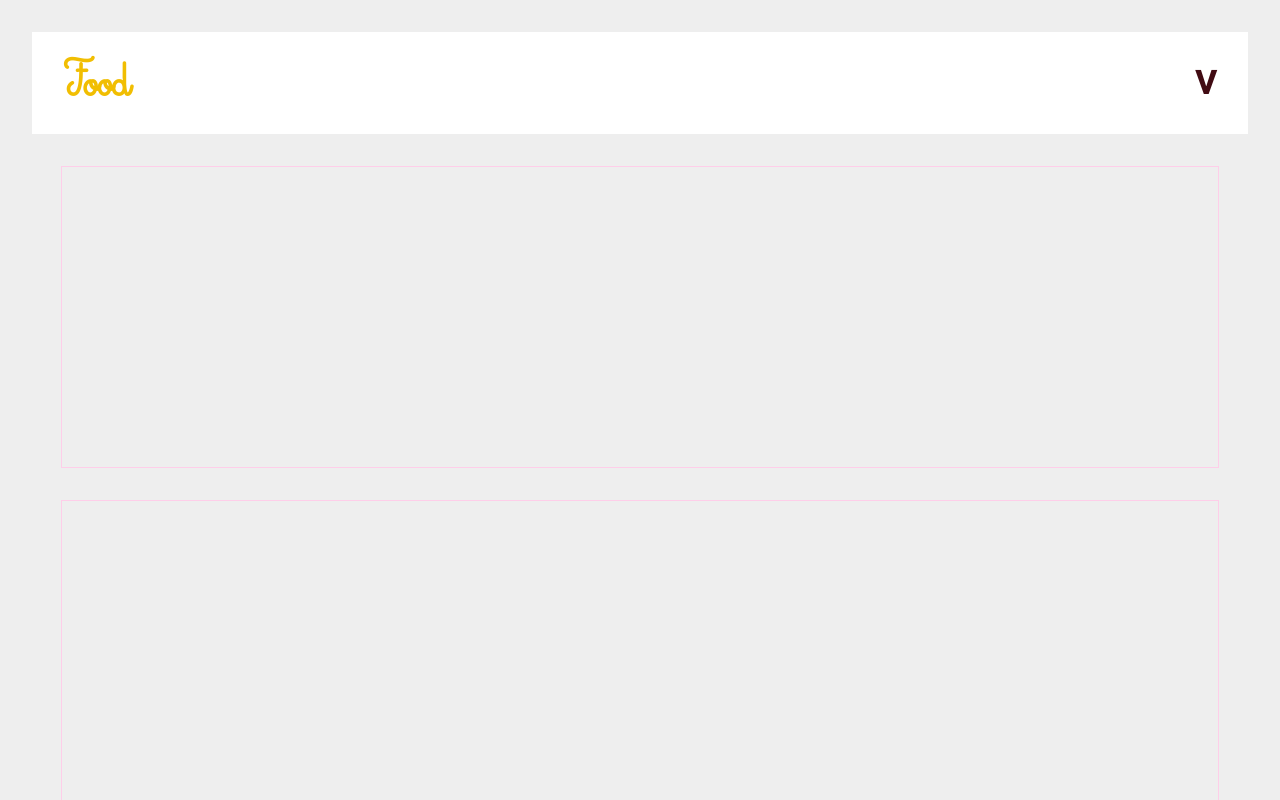
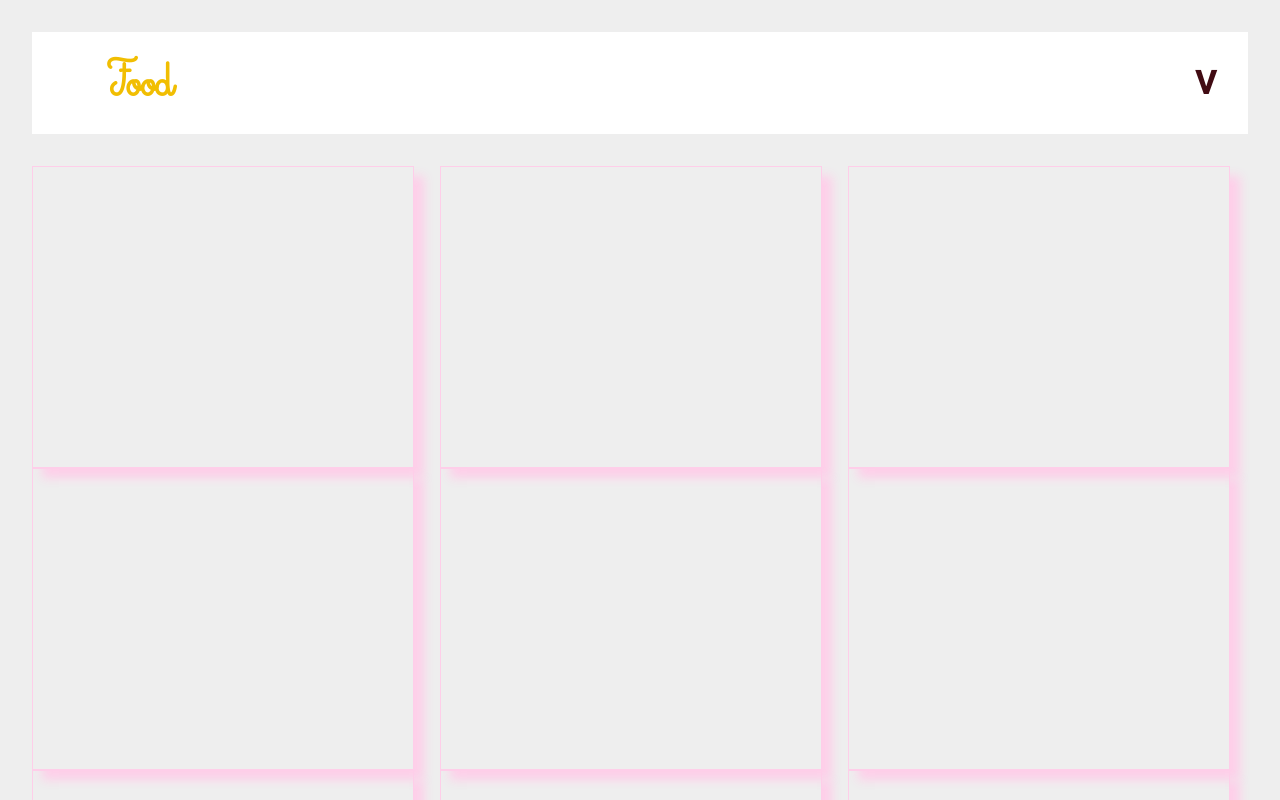
Before and after one commit to FlorianHe/Sugar-rush-project-front, an Angular app: page /categories/0 in a window 1280 px wide. Shown: the top 800 px of the page. Built offline with nearby package versions, Linux system fonts and the light colour scheme.

Commit message:
Category desktop version

```diff
--- a/src/app/components/categories/categories.component.scss
+++ b/src/app/components/categories/categories.component.scss
@@ -63,7 +63,6 @@
 
 @media screen and (min-width: 600px) and (orientation: landscape) {
   #categories {
-    margin: $big-border;
     height: 100%;
     display: block;
 
--- a/src/app/components/categories/category/category.component.html
+++ b/src/app/components/categories/category/category.component.html
@@ -3,7 +3,7 @@
     <h2 [id]="categories[categoryID].name + '-title'">{{categories[categoryID].name}}</h2>
     <p><strong>V</strong></p>
   </div>
-  <div *ngFor="let i of Arr(20).fill(1)" class="category-articles">
-    <article class="category-article"></article>
+  <div class="category-articles">
+    <article *ngFor="let i of Arr(20).fill(1)" class="category-article"></article>
   </div>
 </section>
--- a/src/app/components/categories/category/category.component.scss
+++ b/src/app/components/categories/category/category.component.scss
@@ -57,12 +57,38 @@
 
     .category-article {
       width: 95%;
-      height: 300px;
+      height: 200px;
       border: $fairy-color 1px solid;
+      box-shadow: 10px 10px 10px $fairy-color;
+      transition: 0.3s ease-in-out;
 
       &:hover {
         border: $secondary-text-color 1px solid;
+        box-shadow: 10px 10px 10px $secondary-text-color;
       }
     }
   }
 }
+
+@media screen and (min-width: 600px) and (orientation: landscape) {
+  #category-main {
+    .category-header {
+      h2 {
+        padding-left: 5%;
+      }
+    }
+
+    .category-articles {
+      width: 100%;
+      margin-top: $big-border;
+      display: grid;
+      grid-template-columns: repeat(3, 1fr);
+      column-gap: $main-border;
+
+      .category-article {
+        width: 95%;
+        height: 300px;
+      }
+    }
+  }
+}
```
